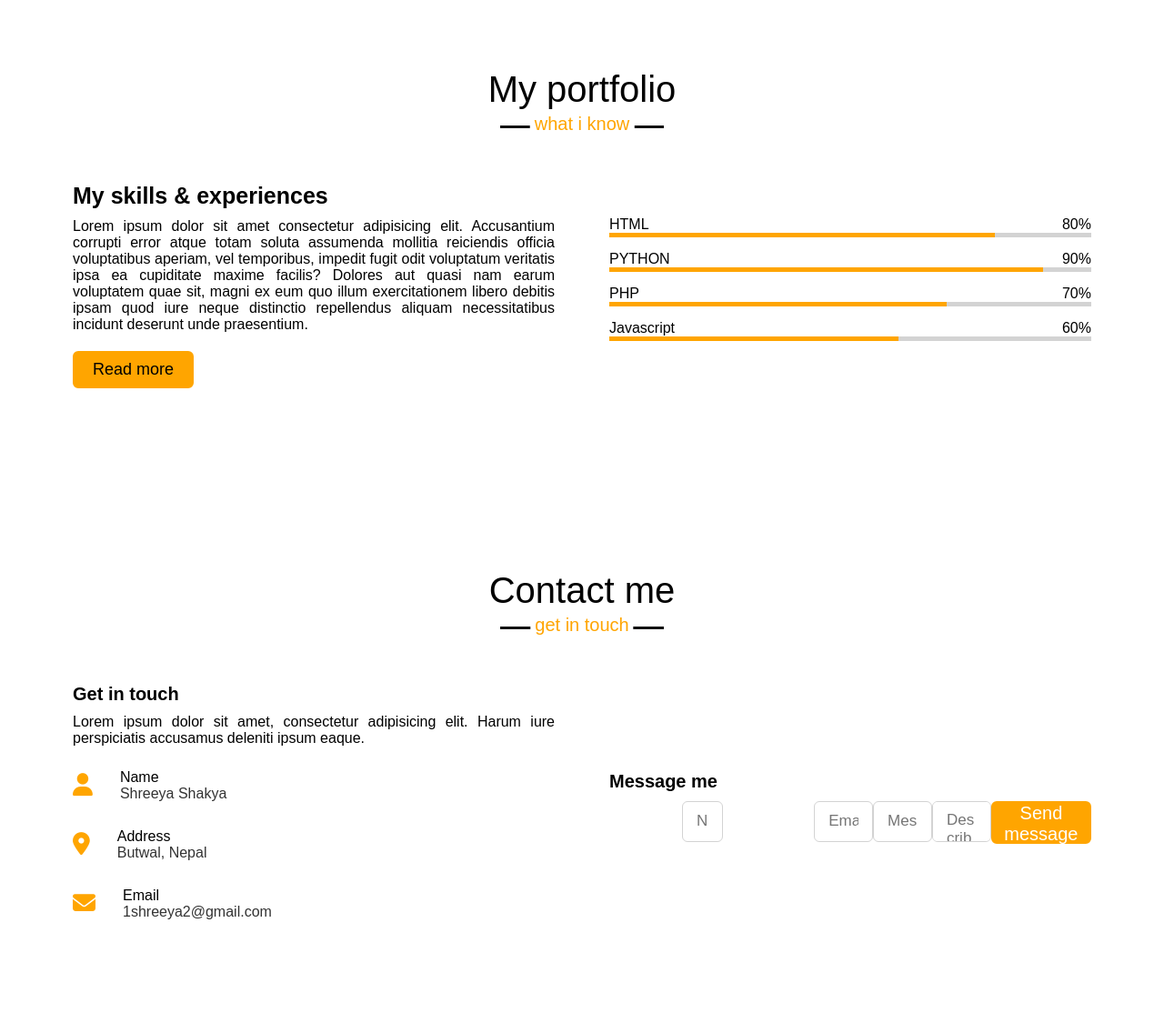
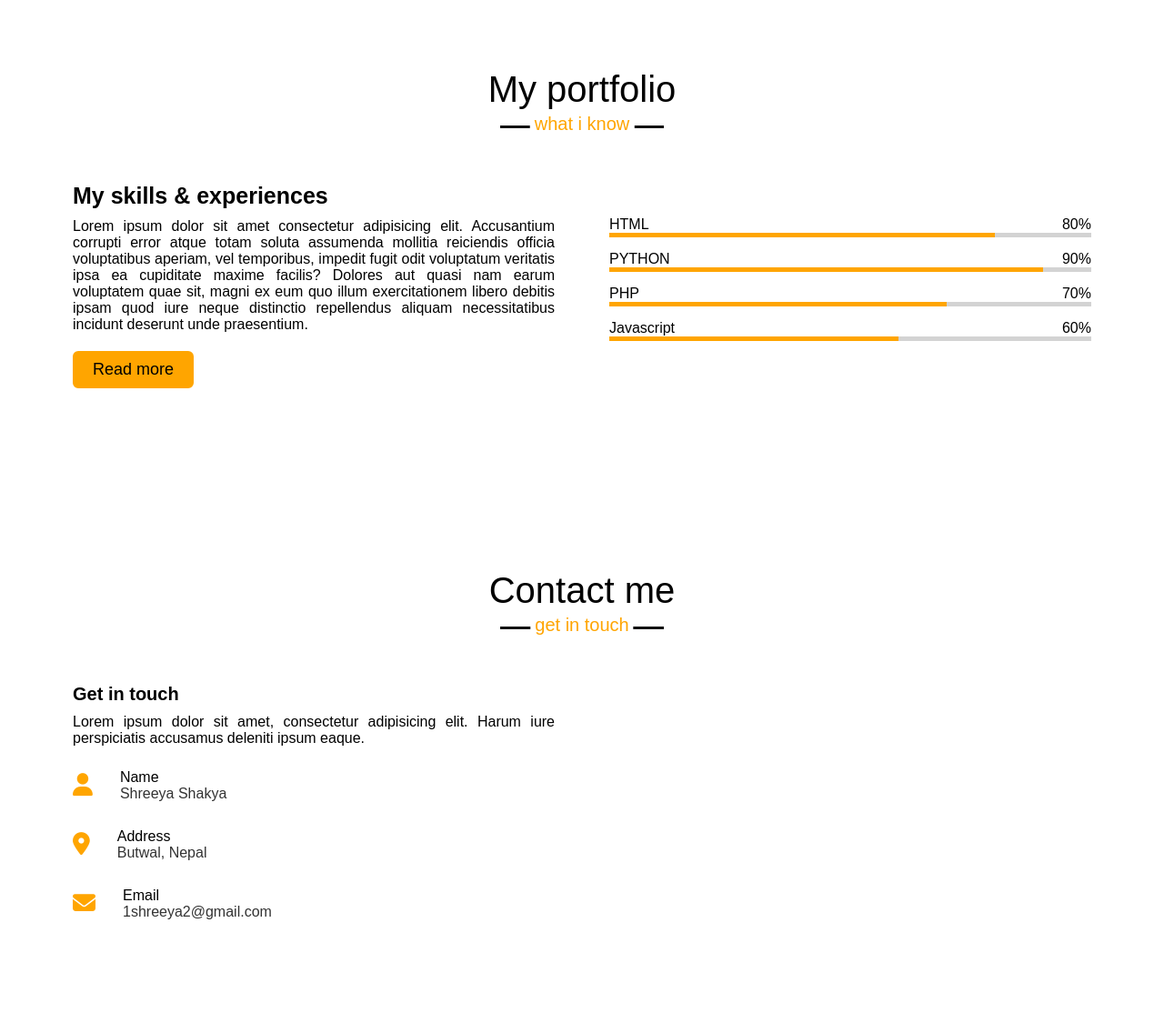
Before and after one commit to shreeya34/Portfolio, a PHP site: page / in a window 1280 px wide. Shown: the part 2200-3336 px from the top of the page at 91% size. Run offline with PHP 8.4, Linux system fonts and the light colour scheme; some libraries are stand-ins or nearby versions.

Commit message:
change the code of message me

```diff
--- a/index.html
+++ b/index.html
@@ -7,8 +7,13 @@
     <title>Personal portfolio</title>
     <link rel="stylesheet" href="style.css">
     <script src="https://kit.fontawesome.com/b08a01831b.js"></script>
+
+
+
     <script src="https://code.jquery.com/jquery-3.6.0.min.js"></script>
     <script src="script.js"></script>
+
+
 
 </head>
 <body>
@@ -19,8 +24,8 @@
             <ul class="menu">
                 <li><a href="#home">Home</a></li>
                 <li><a href="#about">About</a></li>
+                <li><a href="#services">Services</a></li>
                 <li><a href="#skills">Portfolio</a></li>
-                <li><a href="#services">Services</a></li>
                 <li><a href="#contact">Contact</a></li>
 
 
@@ -135,7 +140,7 @@
                         </div>
                 </section>
                 <!-- Contact section start              -->
-<section class="contact"  id="contact">
+                <section class="contact"id="contact">
                     <div class="name">
                         <h2 class="title">Contact me</h2>
                         <div class="contact-content">
@@ -166,27 +171,8 @@
                                     </div>
                                 </div>
                             </div>
-            <div class="column right">
-                <div class="text">Message me</div>
-                <form action="#">
-                    <div class="fields">
-                        <div class="field name">
-                            <input type="text" placeholder="Name" required>
-                        </div>
-                        <div class="field email">
-                            <input type="email" placeholder="Email" required>
-                        </div>
-                    <div class="field">
-                        <input type="text" placeholder="Message" required>
-                    </div>
-                    <div class="field textarea">
-                       <textarea cols="30" rows="10" placeholder="Describe project.." required></textarea>
-                    </div>
-                    <div class="button">
-                        <button type="submit">Send message</button>
-                    </div>
-                  </div>
-                </form>
+
+
                             </div>
                         </div>
                     </div>
--- a/style.css
+++ b/style.css
@@ -338,58 +338,3 @@ section .title::after{
 .contact .contact-content .info .sub-title{
     color:#333;
 }
-.contact .right form .fields{
-    display:flex;
-}
-.contact .right form.field,
-.contact .right form .fields .field{
-    height: 45px;
-    width:100%;
-    margin-bottom:15px;
-}
-.contact .right form .textarea{
-    height: 80px;
-    width: 100%;
-}
-.contact .right form .name{
-    margin-right: 10px;
-}
-.contact .right form .email{
-    margin-left: 10px;
-}
-.contact .right form .field input,
-.contact .right form .textarea textarea{
-    height: 100%;
-    width: 100%;
-    border: 1px solid lightgray;
-    border-radius:6px;
-    outline:none;
-    padding:0 15px;
-    font-size:17px;
-    font-family: 'Poppins', sans-serif;
-}
-.contact .right form .textarea textarea{
-    padding-top: 10px;
-    resize:none;
-}
-.contact .right form .button{
-    height:47px;
-    width:170%
-
-}
-.contact .right form .button button{
-    width:100%;
-    height:100%;
-    border:2px solid orange;
-    background: orange;
-    color:#fff;
-    font-size: 20px;
-    font-weight: 500;
-    border-radius: 6px;
-    cursor:pointer;
-    transition: all 0.3s ease;
-}
-.contact .right form .button button:hover{
-    color: orange;
-    background: none;
-}
```
Lines whose indentation alone changed are shown as unchanged.
